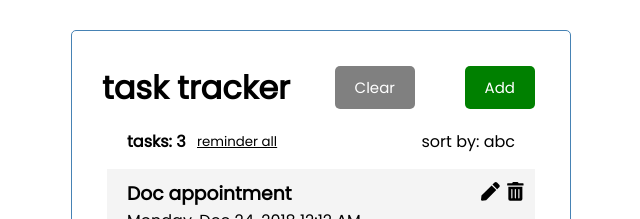
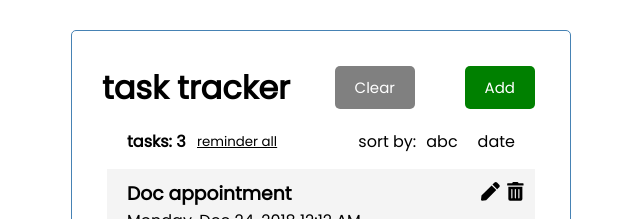
Before and after one commit to sapirhirsch/todo-list-app, a React (Create React App) app: page / in a window 1280 px wide. Shown: the top 219 px of the page, without its empty margins (319-959 px from the left). Built offline with nearby package versions, Linux system fonts and the light colour scheme.

Commit message:
sort by date is working

```diff
--- a/src/App.js
+++ b/src/App.js
@@ -89,6 +89,17 @@ const App = () => {
         setIsSort(true);
     };
 
+    const sortTasksByDate = (sortDirection = true) => {
+        const tasksArray1 = Array.from(tasks);
+        tasksArray1.sort((a, b) => a.day - b.day);
+        if (!sortDirection) {
+            tasksArray1.reverse();
+        }
+        const t = tasksArray1;
+        setTasks(tasksArray1);
+        setIsSort(true);
+    };
+
     const checkReminderValue = () => {
         let reminderValue = true;
         tasks.forEach((task) => {
@@ -114,7 +125,8 @@ const App = () => {
                     tasksLength={tasks.length}
                     changeReminder={changeReminderToTasks}
                     reminderValue={checkReminderValue()}
-                    onSort={sortTasksByABC}
+                    onSortAbc={sortTasksByABC}
+                    onSortDate={sortTasksByDate}
                     isSort={isSort}
                 />
             )}
--- a/src/components/SortByButton.js
+++ b/src/components/SortByButton.js
@@ -2,28 +2,55 @@ import { IoMdArrowDropdown, IoMdArrowDropup } from 'react-icons/io';
 import { useState } from 'react';
 import React, { useEffect } from 'react';
 
-const SortByButton = ({ onSort, isSort }) => {
-    const [sortDirection, setSortDirection] = useState(true);
+const SortByButton = ({ onSortAbc, onSortDate, isSort }) => {
+    const [sortAbcDirection, setSortAbcDirection] = useState(true);
+    const [sortDateDirection, setSortDateDirection] = useState(true);
+    const [isAbcSort, setIsAbcSort] = useState(false);
+    const [isDateSort, setIsDateSort] = useState(false);
 
-    const changeSort = () => {
-        onSort(sortDirection);
-        setSortDirection(!sortDirection);
+    const changeSortAbc = () => {
+        setIsAbcSort(true);
+        setIsDateSort(false);
+        setSortDateDirection(true);
+        onSortAbc(sortAbcDirection);
+        setSortAbcDirection(!sortAbcDirection);
+    };
+
+    const changeSortDate = () => {
+        setIsAbcSort(false);
+        setSortAbcDirection(true);
+        setIsDateSort(true);
+        onSortDate(sortDateDirection);
+        setSortDateDirection(!sortDateDirection);
+        const x = 'hey';
     };
 
     useEffect(() => {
-        if (!isSort) setSortDirection(true);
+        if (!isSort) {
+            setIsDateSort(false);
+            setIsAbcSort(false);
+            setSortAbcDirection(true);
+            setSortDateDirection(true);
+        }
     });
     return (
         <div
             style={{
+                display: 'flex',
+            }}
+        >
+            <p>sort by: </p>
+            <p
+                style={{
+                    left: '10px',
                     position: 'relative',
-                fontWeight: isSort ? 'bold' : 'normal',
+                    fontWeight: isAbcSort ? 'bold' : 'normal',
                 }}
-            onClick={changeSort}
+                onClick={changeSortAbc}
             >
-            sort by: abc
-            {isSort ? (
-                sortDirection ? (
+                abc
+                {isAbcSort ? (
+                    sortAbcDirection ? (
                         <IoMdArrowDropup
                             style={{
                                 position: 'absolute',
@@ -43,6 +70,38 @@ const SortByButton = ({ onSort, isSort }) => {
                 ) : (
                     ''
                 )}
+            </p>
+            <p
+                style={{
+                    left: '30px',
+                    position: 'relative',
+                    fontWeight: isDateSort ? 'bold' : 'normal',
+                }}
+                onClick={changeSortDate}
+            >
+                date
+                {isDateSort ? (
+                    sortDateDirection ? (
+                        <IoMdArrowDropup
+                            style={{
+                                position: 'absolute',
+                                top: '5px',
+                                transform: 'scale(1.30)',
+                            }}
+                        />
+                    ) : (
+                        <IoMdArrowDropdown
+                            style={{
+                                position: 'absolute',
+                                top: '5px',
+                                transform: 'scale(1.30)',
+                            }}
+                        />
+                    )
+                ) : (
+                    ''
+                )}
+            </p>
         </div>
     );
 };
--- a/src/components/Task.js
+++ b/src/components/Task.js
@@ -87,7 +87,6 @@ const Task = ({ task, onDelete, onToggle, onEdit }) => {
                         timeCaption='time'
                         dateFormat='MMM d, yyyy h:mm aa'
                         placeholderText='Add date'
-                        value={dateFormat(task.day, 'mmm d, yyyy h:mm TT')}
                     />
                 </div>
             </div>
--- a/src/components/ToolsBar.js
+++ b/src/components/ToolsBar.js
@@ -6,14 +6,19 @@ const ToolsBar = ({
     tasksLength,
     changeReminder,
     reminderValue,
-    onSort,
+    onSortAbc,
+    onSortDate,
     isSort,
 }) => {
     return (
         <div className='tool-bar'>
             <h4>tasks: {tasksLength}</h4>
-            <p style={{ position: 'absolute', right: '20px', top: '10px' }}>
-                <SortByButton onSort={onSort} isSort={isSort} />
+            <p style={{ position: 'absolute', right: '50px', top: '10px' }}>
+                <SortByButton
+                    onSortAbc={onSortAbc}
+                    onSortDate={onSortDate}
+                    isSort={isSort}
+                />
             </p>
             <button
                 className='txt-button'
--- a/src/index.css
+++ b/src/index.css
@@ -105,6 +105,16 @@ body {
   margin-bottom: 40px;
 }
 
+.task {
+  background: #f4f4f4;
+  margin: 5px;
+  padding: 10px 20px;
+  cursor: pointer;
+  text-overflow: ellipsis;
+  overflow: hidden;
+  position: relative;
+}
+
 .form-control {
   margin: 20px 0;
 }
```
Lines whose indentation alone changed are shown as unchanged.
